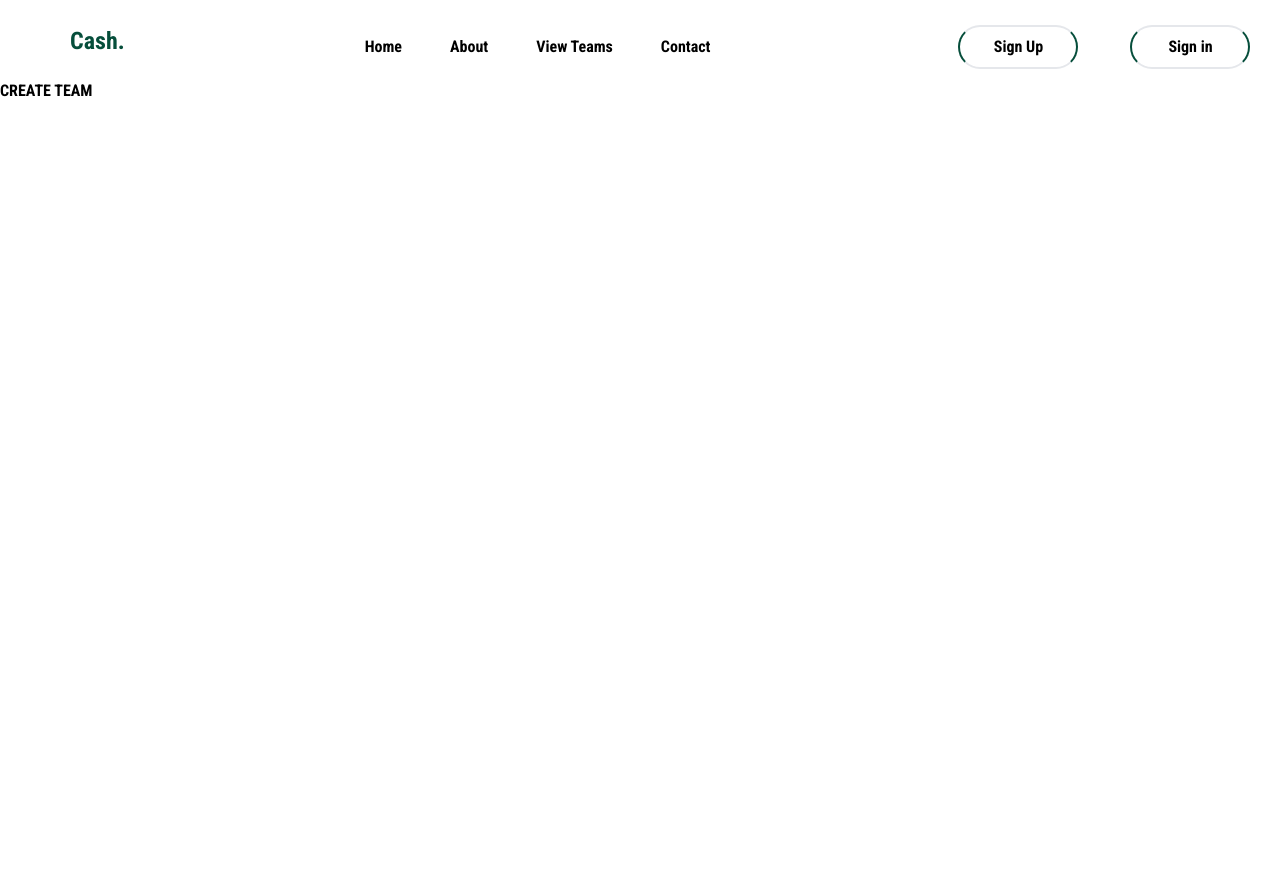
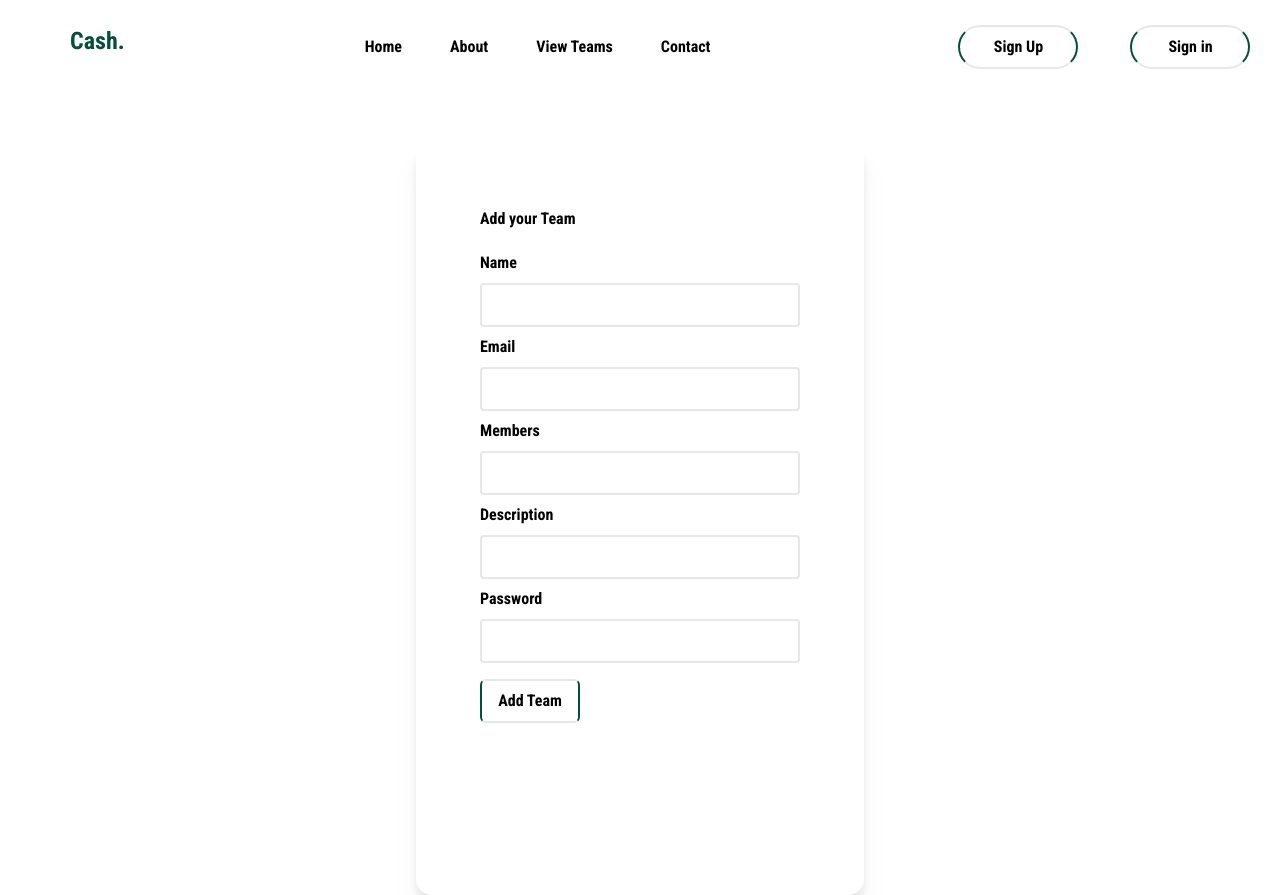
Before and after one commit to Igire-Rwanda/cash-contribution-frontend, a React (Create React App) app: page /addteam in a window 1280 px wide. Before the commit the page ends 800 px from the top, so only its background shows below. Built offline with nearby package versions, Linux system fonts and the light colour scheme.

Commit message:
second  commit

```diff
--- a/src/components/CreateTeam.js
+++ b/src/components/CreateTeam.js
@@ -1,11 +1,46 @@
 import React from 'react'
+import { Link } from 'react-router-dom'
 
 function CreateTeam() {
-  return (
-    <div>
-      CREATE TEAM
-    </div>
-  )
+    return (
+        <div>
+            <>
+                <div className=''>
+                    <div className=' p-16 h-screen h-[100%]'>
+
+                        <div className=" max-w-md mx-auto">
+                            <div className=' bg-white p-16 rounded-2xl drop-shadow-xl'>
+                                <p className=''>Add your Team</p>
+
+                                <form className=' h-[75vh] pt-[20px]'>
+                                    <p className=''>Name</p>
+                                    <input type="text" className=" border-solid border-2 border-emerald-90 w-full py-2 px-3 rounded focus:outline my-2"></input>
+
+                                    <p className=''>Email</p>
+                                    <input type="text" className=" border-solid border-2 border-emerald-90 w-full py-2 px-3 rounded focus:outline my-2"></input>
+
+                                    <p className=''>Members</p>
+                                    <input type="text" className=" border-solid border-2 border-emerald-90 w-full py-2 px-3 rounded focus:outline my-2"></input>
+
+                                    <p className=''>Description</p>
+                                    <input type="text" className=" border-solid border-2 border-emerald-90 w-full py-2 px-3 rounded focus:outline my-2"></input>
+
+                                    <p className=''>Password</p>
+                                    <input type="text" className=" border-solid border-2 border-emerald-90 w-full py-2 px-3 rounded focus:outline my-2"></input>
+
+                                    <Link to='/' className=''><button className='rounded-md border-solid border-2 border-x-emerald-900 p-2  rounded-md w-[100px] hover:bg-emerald-900 hover:border-solid hover:border-2 hover:border-x-white  mt-2'>Add Team</button></Link>
+
+                                </form>
+
+                            </div>
+                        </div>
+
+
+                    </div>
+                </div>
+            </>
+        </div>
+    )
 }
 
 export default CreateTeam
--- a/src/components/GetStarted.js
+++ b/src/components/GetStarted.js
@@ -7,9 +7,9 @@ function GetStarted() {
         <>
             <div className=''>
                 <div className='mt-[5%] ml-[40%] '>
-                    <div className='rounded-full border-solid ml-[1px] border-2 border-emerald-900 h-[7.5vh] w-[38%] flex'>
+                    <div className='rounded-full border-solid ml-[1px] border-2 border-emerald-900 h-[7.5vh] w-[40%] flex'>
                         <p className='mr-[0%] p-2 text-gray-300 text-sm pl-[40px]'>Enter you email address</p>
-                        <Link to='addteam' className=''><button className='rounded-full bg-emerald-900 w-[110px] p-2 h-[7vh] mt-[0px] ml-[16%]'>Get started</button></Link>
+                        <Link to='addteam' className=''><button className='rounded-full bg-emerald-900 w-[110px] p-2 h-[7vh] mt-[0px] ml-[30%]'>Get started</button></Link>
                     </div>
 
                 </div>
```
